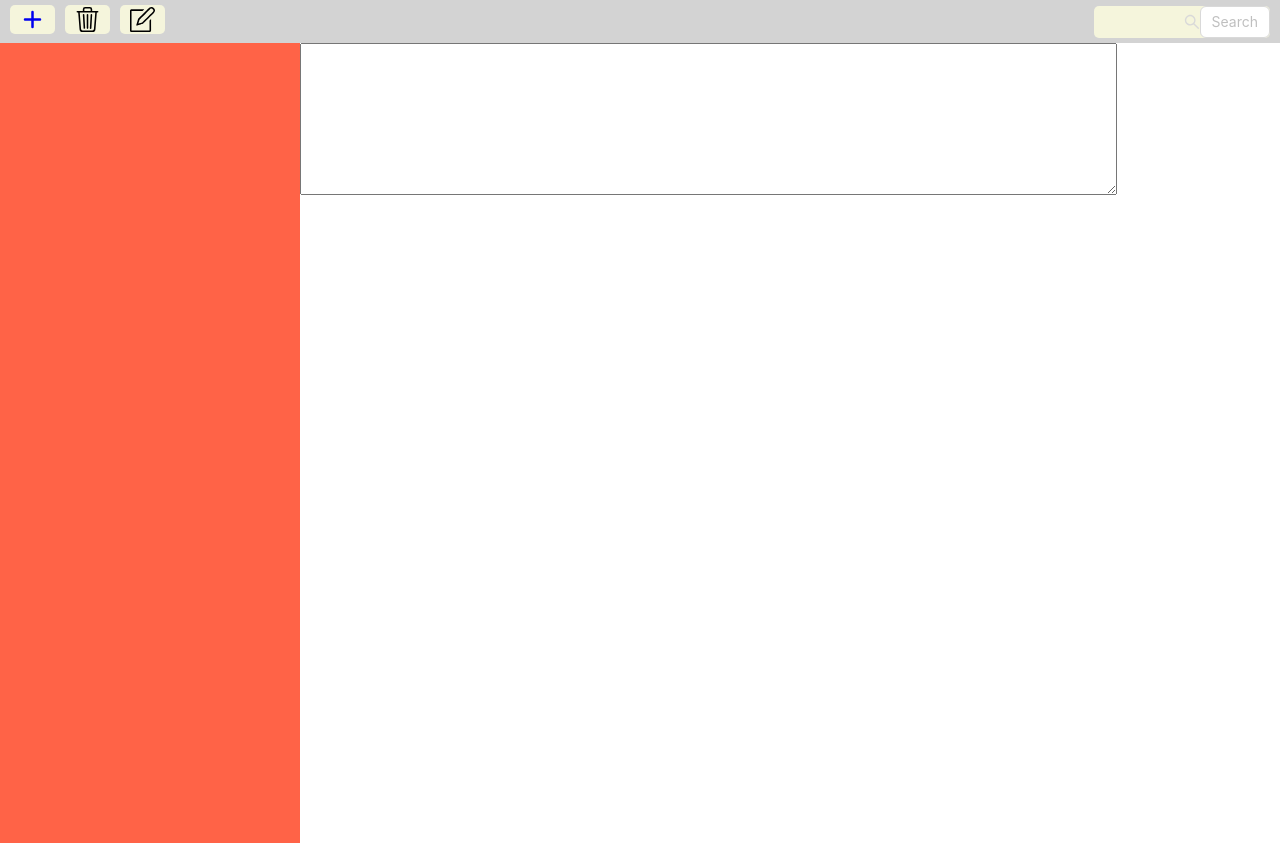
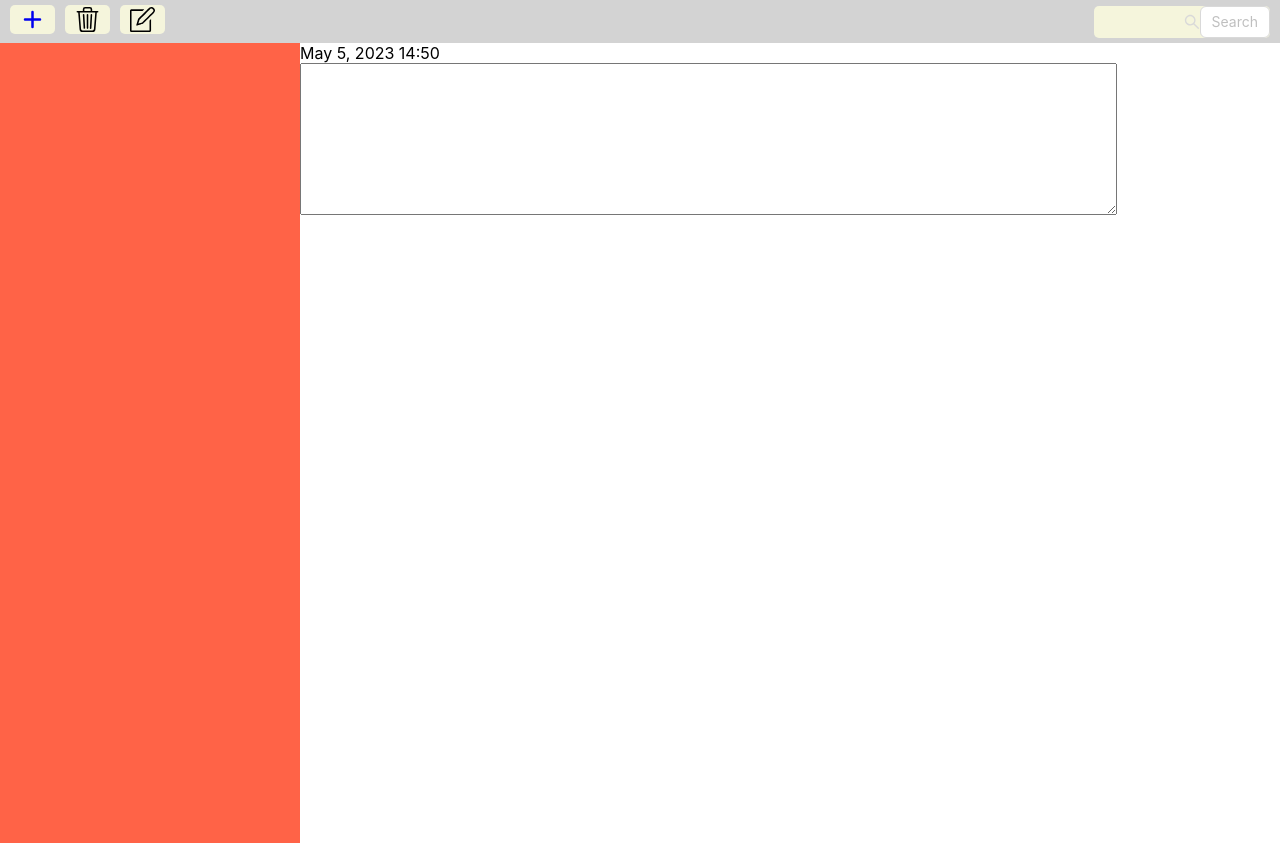
Before and after one commit to Anatolii1996/notes, a React (Create React App) app: page /new in a window 1280 px wide. Built offline with nearby package versions, Linux system fonts and the light colour scheme.

Commit message:
add currennt time

```diff
--- a/src/App.scss
+++ b/src/App.scss
@@ -3,10 +3,9 @@
   padding: 0;
   box-sizing: border-box;
 }
-.App{
+.App {
   display: flex;
   flex-wrap: wrap;
-}
   .header {
     width: 100%;
     background-color: lightgray;
@@ -43,18 +42,15 @@
       // }
     }
   }
-.sidebar{
+  .sidebar {
     width: 300px;
     background-color: tomato;
     height: 100vh;
     overflow-y: scroll;
   }
-// .main_page{
-//   display: flex;
-// }
-// .new_note{
-//   margin-left: 400px;
-// }
+}
+
+
 :where(.css-dev-only-do-not-override-yp8pcc).ant-select-single:not(
     .ant-select-customize-input
   )
@@ -63,13 +59,5 @@
   border: 0;
   background-color: inherit;
   padding-left: 5px;
-}
-
-// .ant-select-focused:where(
-//     .css-dev-only-do-not-override-yp8pcc
-//   ).ant-select:not(.ant-select-disabled):not(
-//     .ant-select-customize-input
-//   ):not(.ant-pagination-size-changer)
-  .ant-select-selector {
   box-shadow: none !important;
 }
--- a/src/components/NewNote.jsx
+++ b/src/components/NewNote.jsx
@@ -1,10 +1,20 @@
-import { useState } from "react";
+import { useState, useEffect } from "react";
+import moment from 'moment';
 
 const NewNote = () => {
   const [newNote, setNewNote] = useState("");
+  const [currentTime, setCurrentTime] = useState(moment().format("LL HH:mm"));
+
+  useEffect(() => {
+    const intervalId = setInterval(() => {
+      setCurrentTime(moment().format("LL HH:mm"));
+    }, 1000);
+    return () => clearInterval(intervalId);
+  }, []);
 
   return (
     <div className="new_note">
+      <p className="time">{currentTime}</p>
       <textarea name="" id="" cols="100" rows="10"></textarea>
     </div>
   );
```
Lines whose indentation alone changed are shown as unchanged.
